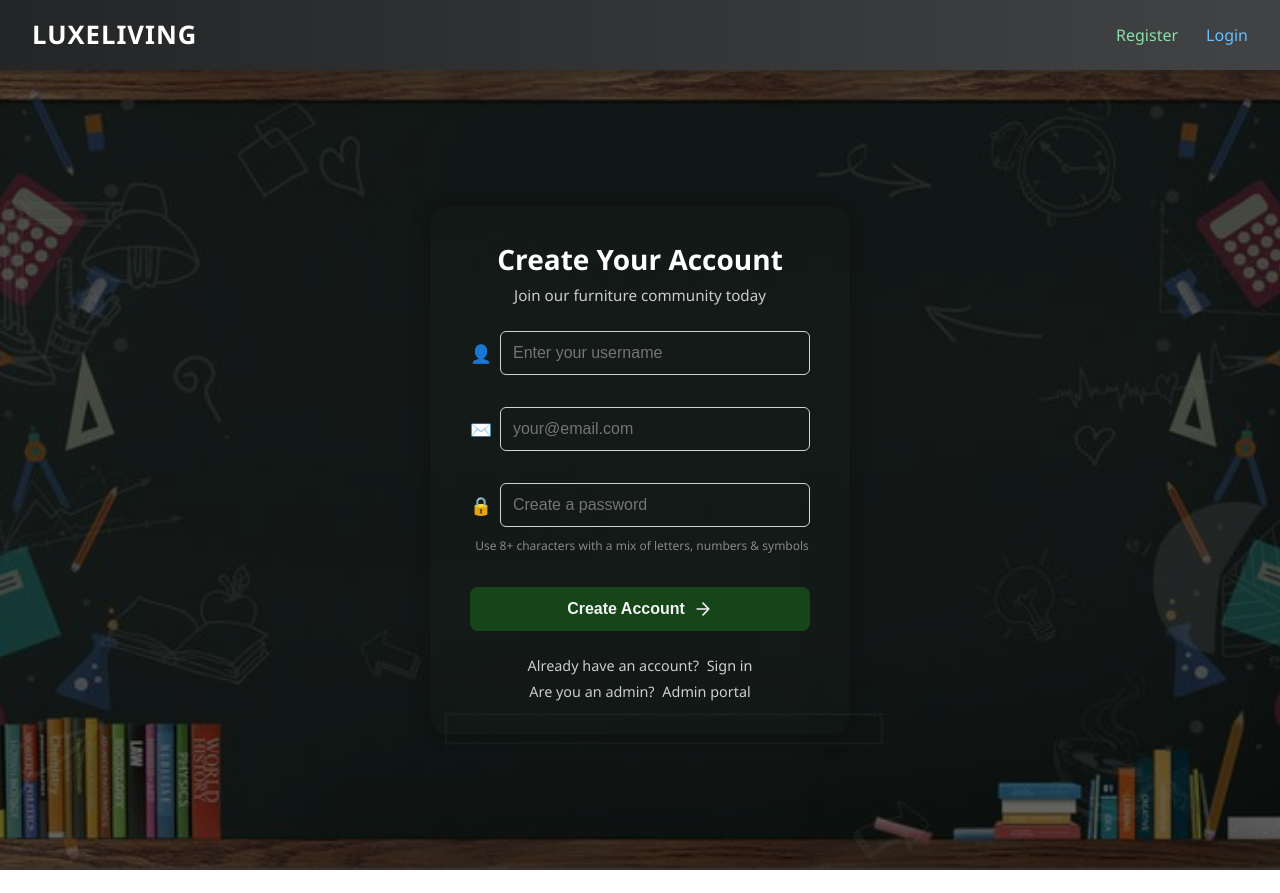
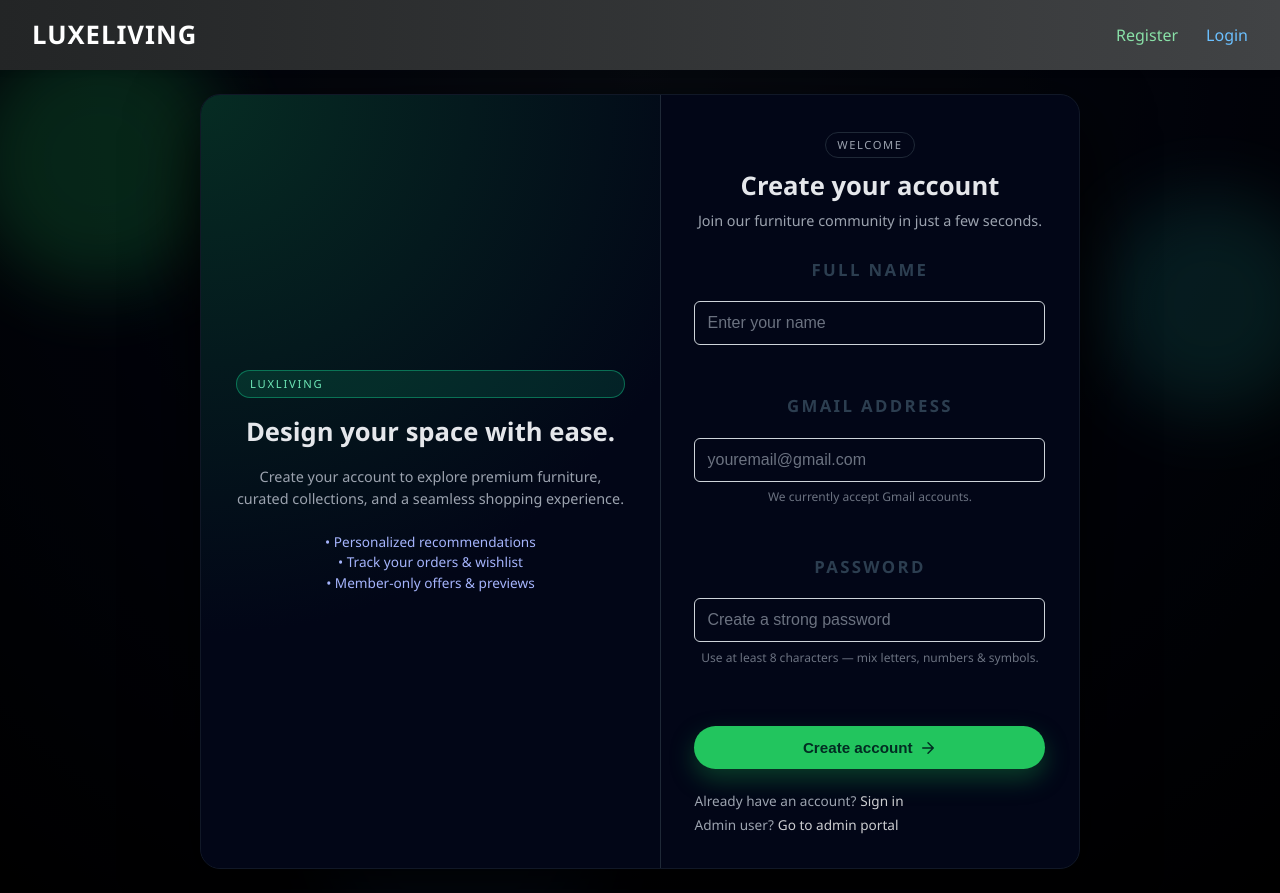
Before and after one commit to ifayis/furniture-shop, a React (Vite) app: page /register in a window 1280 px wide. Before the commit the page ends 870 px from the top, so only its background shows below. Built offline with nearby package versions, Linux system fonts and the light colour scheme.

Commit message:
furnitureshop

```diff
--- a/package.json
+++ b/package.json
@@ -10,6 +10,7 @@
     "preview": "vite preview"
   },
   "dependencies": {
+    "framer-motion": "^12.23.25",
     "json-server": "^1.0.0-beta.3",
     "react": "^19.1.0",
     "react-dom": "^19.1.0",
--- a/src/css/login.css
+++ b/src/css/login.css
@@ -1,6 +1,5 @@
 .login-bg-wrapper,
 .register-bg-wrapper {
-  background-image: url('/images/loginbg.jpg');
   background-size: cover;
   background-position: center;
   min-height: 100vh;
--- a/src/css/register.css
+++ b/src/css/register.css
@@ -1,137 +1,302 @@
-.login-bg-wrapper,
 .register-bg-wrapper {
-  background-image: url('/images/login-bg.avif');
-  background-size: cover;
-  background-position: center;
   min-height: 100vh;
+  width: 100vw;
   display: flex;
   justify-content: center;
   align-items: center;
-  width: 100vw;
+  background: radial-gradient(circle at top, #111827 0%, #020617 55%, #000000);
+  background-size: 140% 140%;
+  animation: softMove 18s ease-in-out infinite;
+  box-sizing: border-box;
+  padding: 1.5rem;
   position: relative;
+  overflow: hidden;
 }
 
-.login-bg-wrapper::before,
-.register-bg-wrapper::before {
-  content: "";
+/* Subtle background movement */
+@keyframes softMove {
+  0% {
+    background-position: 0% 0%;
+  }
+  50% {
+    background-position: 80% 50%;
+  }
+  100% {
+    background-position: 0% 0%;
+  }
+}
+
+/*ANIMATED GLOW ORBS*/
+
+.bg-orb {
   position: absolute;
-  inset: 0;
-  background-color: rgba(0, 0, 0, 0.6);
+  border-radius: 999px;
+  filter: blur(35px);
+  pointer-events: none;
   z-index: 0;
 }
 
-/* Register Container */
-.register-wrapper {
-  background-color: rgba(42, 66, 41, 0.05);
-  padding: 2rem 2.5rem;
-  border-radius: 1.25rem;
-  box-shadow: 0 0 20px rgba(0,0,0,0.3);
-  width: 100%;
-  max-width: 420px;
-  z-index: 1;
-  position: relative;
-  color: #fff;
+.orb1 {
+  width: 260px;
+  height: 260px;
+  background: rgba(34, 197, 94, 0.4);
+  top: -40px;
+  left: -30px;
 }
 
+.orb2 {
+  width: 220px;
+  height: 220px;
+  background: rgba(45, 212, 191, 0.35);
+  top: 15%;
+  right: -40px;
+}
+
+.orb3 {
+  width: 280px;
+  height: 280px;
+  background: rgba(59, 130, 246, 0.25);
+  bottom: -80px;
+  left: 25%;
+}
+
+/*MAIN CARD LAYOUT*/
+
+.register-card {
+  width: 100%;
+  max-width: 880px;
+  display: grid;
+  grid-template-columns: minmax(0, 1.1fr) minmax(0, 1fr);
+  gap: 0;
+  border-radius: 20px;
+  overflow: hidden;
+  background: #020617;
+  border: 1px solid #111827;
+  box-shadow: 0 25px 70px rgba(0, 0, 0, 0.9);
+  position: relative;
+  z-index: 1;
+}
+
+/*LEFT BRAND PANEL*/
+
+.register-brand-panel {
+  padding: 2.4rem 2.2rem;
+  background: radial-gradient(circle at top left, #062c23, #020617 60%);
+  border-right: 1px solid #1f2937;
+  color: #e5e7eb;
+  display: flex;
+  flex-direction: column;
+  justify-content: center;
+  gap: 1rem;
+}
+
+.brand-badge {
+  display: inline-flex;
+  padding: 0.3rem 0.8rem;
+  border-radius: 999px;
+  font-size: 0.7rem;
+  letter-spacing: 0.16em;
+  text-transform: uppercase;
+  background: rgba(16, 185, 129, 0.15);
+  color: #6ee7b7;
+  border: 1px solid rgba(16, 185, 129, 0.5);
+}
+
+.brand-title {
+  font-size: 1.6rem;
+  font-weight: 600;
+  line-height: 1.4;
+}
+
+.brand-text {
+  font-size: 0.9rem;
+  color: #9ca3af;
+}
+
+.brand-list {
+  list-style: none;
+  padding: 0;
+  margin: 0.4rem 0 0;
+  font-size: 0.85rem;
+  color: #a5b4fc;
+}
+
+/* Hide brand panel on very small screens */
+@media (max-width: 720px) {
+  .register-card {
+    grid-template-columns: minmax(0, 1fr);
+  }
+
+  .register-brand-panel {
+    display: none;
+  }
+}
+
+/*RIGHT FORM PANEL*/
+
+.register-wrapper {
+  padding: 2.2rem 2.1rem 2rem;
+  color: #e5e7eb;
+  display: flex;
+  flex-direction: column;
+  justify-content: center;
+}
+
+/*HEADER (FORM SIDE)*/
+
 .register-header {
-  text-align: center;
-  margin-bottom: 1.5rem;
+  margin-bottom: 1.6rem;
+}
+
+.pill-label {
+  display: inline-flex;
+  padding: 0.2rem 0.7rem;
+  border-radius: 999px;
+  background: #020617;
+  border: 1px solid #1f2937;
+  color: #9ca3af;
+  font-size: 0.7rem;
+  text-transform: uppercase;
+  letter-spacing: 0.14em;
+  margin-bottom: 0.6rem;
 }
 
 .register-title {
-  font-size: 1.75rem;
-  font-weight: 700;
-  margin-bottom: 0.25rem;
+  font-size: 1.6rem;
+  font-weight: 600;
 }
 
 .register-subtitle {
-  font-size: 0.95rem;
-  color: #ccc;
+  font-size: 0.9rem;
+  color: #9ca3af;
+  margin-top: 0.25rem;
 }
 
-/* Form Elements */
+/*FORM & INPUTS*/
+
 .register-form {
   display: flex;
   flex-direction: column;
+  gap: 1rem;
 }
 
 .form-group {
   display: flex;
   flex-direction: column;
-  gap: 0.5rem;
+  gap: 0.35rem;
 }
 
-.form-label {
-  font-size: 0.875rem;
-  color: #aaa;
-  margin-left: 0.25rem;
+.field-label {
+  font-size: 0.8rem;
+  text-transform: uppercase;
+  letter-spacing: 0.14em;
+  color: #9ca3af;
 }
 
-.input-container {
-  position: relative;
-  display: flex;
-  align-items: center;
-  border-radius: 8px;
-}
-
-.input-icon {
-  margin-right: 0.5rem;
-  font-size: 1.1rem;
+.field-hint {
+  font-size: 0.75rem;
+  color: #6b7280;
 }
 
 .register-input {
-  background: transparent;
-  border: none;
+  width: 100%;
+  padding: 0.7rem 0.85rem;
+  border-radius: 10px;
+  border: 1px solid #374151;
+  background: #020617;
+  color: #e5e7eb;
+  font-size: 0.95rem;
   outline: none;
-  color: #fff;
-  font-size: 1rem;
-  width: 100%;
+  transition: border-color 0.18s ease, box-shadow 0.18s ease,
+    background-color 0.18s ease;
+}
+
+.register-input::placeholder {
+  color: #6b7280;
+}
+
+.register-input:focus {
+  border-color: #22c55e;
+  background-color: #030712;
+  box-shadow: 0 0 0 1px rgba(34, 197, 94, 0.4);
 }
 
 .password-hint {
   font-size: 0.75rem;
-  color: #888;
-  margin-left: 0.25rem;
-  margin-top: 0.25rem;
+  color: #6b7280;
 }
 
+/*SUBMIT BUTTON*/
+
 .register-button {
-  background-color: #185b1cac;
-  color: #f3f3f3;
-  font-size: 1rem;
-  padding: 0.75rem;
+  margin-top: 0.7rem;
+  width: 100%;
+  padding: 0.8rem;
+  border-radius: 999px;
   border: none;
-  border-radius: 8px;
+  font-size: 0.95rem;
   font-weight: 600;
   cursor: pointer;
-  transition: background 0.3s ease;
-  display: flex;
+  display: inline-flex;
   align-items: center;
   justify-content: center;
-  gap: 0.5rem;
+  gap: 0.4rem;
+  background: #22c55e;
+  color: #022c22;
+  transition: background-color 0.18s ease, transform 0.12s ease,
+    box-shadow 0.18s ease;
+  box-shadow: 0 10px 24px rgba(22, 163, 74, 0.35);
 }
 
 .register-button:hover {
-  background-color: #2bce33a3;
+  background: #16a34a;
+  transform: translateY(-1px);
+  box-shadow: 0 12px 28px rgba(21, 128, 61, 0.4);
 }
 
-/* Footer */
+.register-button svg {
+  stroke: currentColor;
+}
+
+/*FOOTER LINKS*/
+
 .register-footer {
-  margin-top: 1.5rem;
-  text-align: center;
-  font-size: 0.9rem;
-  color: #ccc;
+  margin-top: 1.35rem;
+  text-align: left;
+  font-size: 0.85rem;
+  color: #9ca3af;
   display: flex;
   flex-direction: column;
   gap: 0.25rem;
 }
 
 .auth-link {
-  color: #ffb385;
+  color: #a7f3d0;
   text-decoration: none;
+  font-weight: 500;
   margin-left: 0.25rem;
 }
 
 .auth-link:hover {
   text-decoration: underline;
 }
+
+.auth-link-button {
+  background: none;
+  border: none;
+  padding: 0;
+  font: inherit;
+  cursor: pointer;
+}
+
+/*RESPONSIVE*/
+
+@media (max-width: 480px) {
+  .register-wrapper {
+    padding: 2rem 1.5rem 1.8rem;
+  }
+
+  .register-title {
+    font-size: 1.4rem;
+  }
+}
--- a/src/pages/register.jsx
+++ b/src/pages/register.jsx
@@ -1,12 +1,44 @@
-import React, { useState } from 'react'
-import { useNavigate, Link } from 'react-router-dom'
-import { toast } from 'react-toastify'
-import '../css/register.css'
+import React, { useState } from "react";
+import { useNavigate, Link } from "react-router-dom";
+import { toast } from "react-toastify";
+import { motion } from "framer-motion";
+import "../css/register.css";
+
+function BackgroundOrbs() {
+  return (
+    <>
+      <motion.div
+        className="bg-orb orb1"
+        initial={{ scale: 0, opacity: 0 }}
+        animate={{ scale: 1, opacity: 0.45 }}
+        transition={{ duration: 1.2, ease: "easeOut" }}
+      />
+
+      <motion.div
+        className="bg-orb orb2"
+        initial={{ scale: 0, opacity: 0 }}
+        animate={{ scale: 1, opacity: 0.35 }}
+        transition={{ duration: 1.4, ease: "easeOut", delay: 0.15 }}
+      />
+      <motion.div
+        className="bg-orb orb3"
+        initial={{ scale: 0, opacity: 0 }}
+        animate={{ scale: 1, opacity: 0.25 }}
+        transition={{ duration: 1.6, ease: "easeOut", delay: 0.3 }}
+      />
+    </>
+  );
+}
 
 function Register() {
-  const [form, setForm] = useState({ username: '', email: '', password: '', role: 'user' })
-  const navigate = useNavigate()
+  const [form, setForm] = useState({
+    username: "",
+    email: "",
+    password: "",
+    role: "user",
+  });
 
+  const navigate = useNavigate();
 
   const isValidEmail = (email) => {
     return /^[a-zA-Z0-9._%+-]+@gmail\.com$/.test(email);
@@ -16,7 +48,8 @@ function Register() {
     e.preventDefault();
 
     if (!form.username || !form.email || !form.password) {
-      toast.info("fill all the data first.")
+      toast.info("Fill all the fields first.");
+      return;
     }
 
     if (!isValidEmail(form.email)) {
@@ -24,89 +57,153 @@ function Register() {
       return;
     }
 
-    const res = await fetch('https://furniture-shop-asjh.onrender.com/users', {
+    try {
+      const res = await fetch(
+        "https://furniture-shop-asjh.onrender.com/users",
+        {
           method: "POST",
           headers: { "Content-type": "application/json" },
-      body: JSON.stringify(form)
-    });
+          body: JSON.stringify(form),
+        }
+      );
 
       if (res.ok) {
-      toast.success('registered suuceesfully !')
-      navigate('/login')
+        toast.success("Registered successfully!");
+        navigate("/login");
       } else {
-      toast.error('registration failed')
+        toast.error("Registration failed");
       }
+    } catch (err) {
+      toast.error("Something went wrong");
+      console.error(err);
     }
-
+  };
 
   return (
     <div className="register-bg-wrapper">
-  <div className="register-wrapper" style={{ position: 'relative', zIndex: 1 }}>
-    <div className="register-header">
-      <h1 className='register-title'>Create Your Account</h1>
-      <p className="register-subtitle">Join our furniture community today</p>
+      <BackgroundOrbs />
+
+      <div className="register-card">
+        {/* Left brand column */}
+        <div className="register-brand-panel">
+          <div className="brand-badge">LUXLIVING</div>
+          <h2 className="brand-title">Design your space with ease.</h2>
+          <p className="brand-text">
+            Create your account to explore premium furniture, curated
+            collections, and a seamless shopping experience.
+          </p>
+          <ul className="brand-list">
+            <li>• Personalized recommendations</li>
+            <li>• Track your orders & wishlist</li>
+            <li>• Member-only offers & previews</li>
+          </ul>
         </div>
 
-    <form className='register-form' onSubmit={handleSubmit}>
+        {/* Right form column */}
+        <div className="register-wrapper">
+          <div className="register-header">
+            <p className="pill-label">Welcome</p>
+            <h1 className="register-title">Create your account</h1>
+            <p className="register-subtitle">
+              Join our furniture community in just a few seconds.
+            </p>
+          </div>
+
+          <form className="register-form" onSubmit={handleSubmit}>
             <div className="form-group">
-        <div className="input-container">
-          <span className="input-icon">👤</span>
+              <label className="field-label" htmlFor="username">
+                Full name
+              </label>
               <input
-            className='register-input'
-            type='text'
-            placeholder='Enter your username'
-            onChange={(e) => setForm({ ...form, username: e.target.value })}
+                id="username"
+                className="register-input"
+                type="text"
+                placeholder="Enter your name"
+                onChange={(e) =>
+                  setForm({ ...form, username: e.target.value })
+                }
                 required
               />
-
-        </div>
             </div>
 
             <div className="form-group">
-        <div className="input-container">
-          <span className="input-icon">✉️</span>
+              <label className="field-label" htmlFor="email">
+                Gmail address
+              </label>
               <input
-            className='register-input'
-            type='email'
-            placeholder='your@email.com'
-            onChange={(e) => setForm({ ...form, email: e.target.value })}
+                id="email"
+                className="register-input"
+                type="email"
+                placeholder="youremail@gmail.com"
+                onChange={(e) =>
+                  setForm({ ...form, email: e.target.value })
+                }
                 required
               />
-
-        </div>
+              <p className="field-hint">We currently accept Gmail accounts.</p>
             </div>
 
             <div className="form-group">
-        <div className="input-container">
-          <span className="input-icon">🔒</span>
+              <label className="field-label" htmlFor="password">
+                Password
+              </label>
               <input
-            className='register-input'
-            type='password'
-            placeholder='Create a password'
-            onChange={(e) => setForm({ ...form, password: e.target.value })}
+                id="password"
+                className="register-input"
+                type="password"
+                placeholder="Create a strong password"
+                onChange={(e) =>
+                  setForm({ ...form, password: e.target.value })
+                }
                 required
               />
-
-        </div>
-        <p className="password-hint">Use 8+ characters with a mix of letters, numbers & symbols</p>
+              <p className="password-hint">
+                Use at least 8 characters — mix letters, numbers & symbols.
+              </p>
             </div>
 
-
-      <button className='register-button' type='submit'>
-        <span>Create Account</span>
-        <svg width="20" height="20" viewBox="0 0 24 24" fill="none" xmlns="http://www.w3.org/2000/svg">
-          <path d="M5 12H19M19 12L12 5M19 12L12 19" stroke="currentColor" strokeWidth="2" strokeLinecap="round" strokeLinejoin="round"/>
+            <button className="register-button" type="submit">
+              <span>Create account</span>
+              <svg
+                width="18"
+                height="18"
+                viewBox="0 0 24 24"
+                fill="none"
+                xmlns="http://www.w3.org/2000/svg"
+              >
+                <path
+                  d="M5 12H19M19 12L12 5M19 12L12 19"
+                  stroke="currentColor"
+                  strokeWidth="2"
+                  strokeLinecap="round"
+                  strokeLinejoin="round"
+                />
               </svg>
             </button>
           </form>
 
-    <div className='register-footer'>
-      <p>Already have an account? <Link to='/login' className="auth-link">Sign in</Link></p>
-      <p>Are you an admin? <Link to='/login' className="auth-link" onClick={()=>navigate('/login')}>Admin portal</Link></p>
+          <div className="register-footer">
+            <p>
+              Already have an account?
+              <Link to="/login" className="auth-link">
+                Sign in
+              </Link>
+            </p>
+            <p>
+              Admin user?
+              <button
+                type="button"
+                className="auth-link auth-link-button"
+                onClick={() => navigate("/login")}
+              >
+                Go to admin portal
+              </button>
+            </p>
           </div>
         </div>
       </div>
-  )
+    </div>
+  );
 }
 
-export default Register
+export default Register;
```
Also changed, not shown: 1 other file (tests, documents, lock files or other folders). Lines whose indentation alone changed are shown as unchanged.
